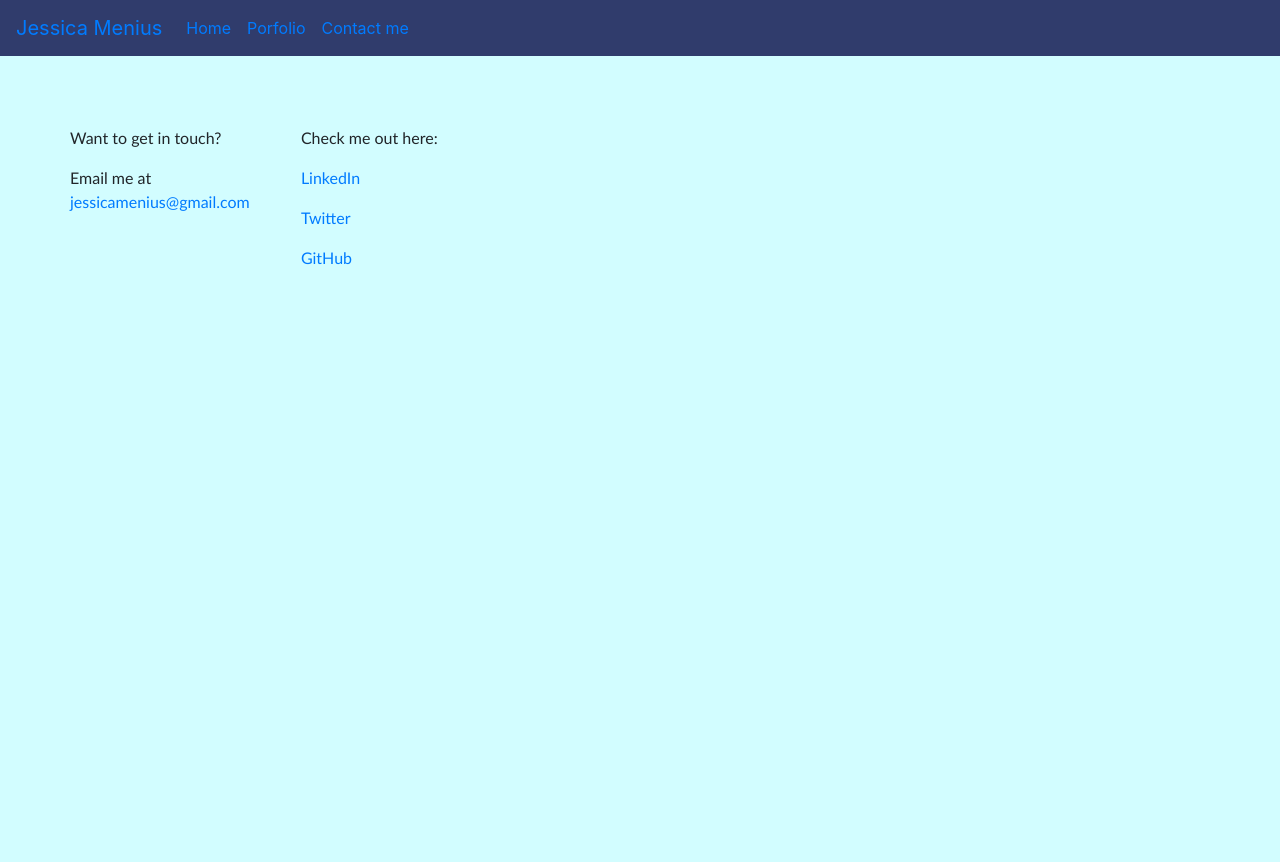
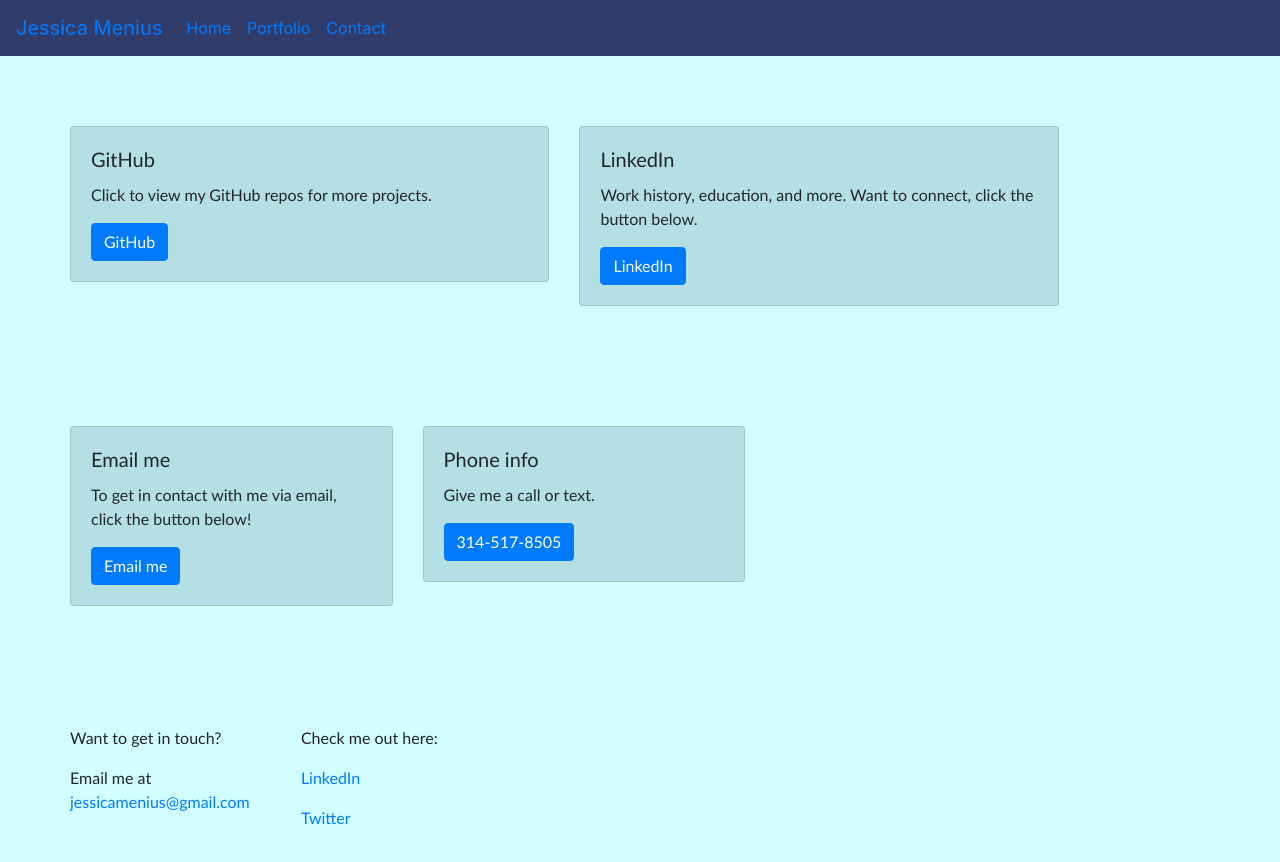
Before and after one commit to jessicamenius/08-Project-1-Homework-Professional-Materials, a plain HTML site: page contact.html in a window 1280 px wide. Before the commit the page ends 800 px from the top, so only its background shows below. Drawn offline with nearby package versions, Linux system fonts and the light colour scheme.

Commit message:
adding contact info

```diff
--- a/contact.html
+++ b/contact.html
@@ -21,27 +21,107 @@
         class="navbar-toggler"
         type="button"
         data-toggle="collapse"
-        data-target="#navbarNav"
-        aria-controls="navbarNav"
+        data-target="#navbarTogglerDemo02"
+        aria-controls="navbarTogglerDemo02"
         aria-expanded="false"
         aria-label="Toggle navigation"
       >
         <span class="navbar-toggler-icon"></span>
       </button>
-      <div class="collapse navbar-collapse" id="navbarNav">
-        <ul class="navbar-nav">
+
+      <div class="collapse navbar-collapse" id="navbarTogglerDemo02">
+        <ul class="navbar-nav mr-auto mt-2 mt-lg-0">
           <li class="nav-item active">
-            <a class="nav-link" href="index.html">Home </a>
+            <a class="nav-link" href="index.html"
+              >Home <span class="sr-only">(current)</span></a
+            >
           </li>
           <li class="nav-item">
-            <a class="nav-link" href="portfolio.html">Porfolio</a>
+            <a class="nav-link" href="portfolio.html">Portfolio</a>
           </li>
           <li class="nav-item">
-            <a class="nav-link" href="contact.html">Contact me</a>
+            <a
+              class="nav-link"
+              href="contact.html"
+              tabindex="-1"
+              aria-disabled="false"
+              >Contact</a
+            >
           </li>
         </ul>
       </div>
     </nav>
+
+    <!-- cards -->
+
+    <div class="container">
+      <div class="row">
+        <div class="col-sm-6">
+          <div class="card">
+            <div class="card-body">
+              <h5 class="card-title">GitHub</h5>
+              <p class="card-text">
+                Click to view my GitHub repos for more projects.
+              </p>
+              <a
+                href="https://github.com/jessicamenius"
+                target="_blank"
+                class="btn btn-primary"
+                >GitHub</a
+              >
+            </div>
+          </div>
+        </div>
+        <div class="col-sm-6">
+          <div class="card">
+            <div class="card-body">
+              <h5 class="card-title">LinkedIn</h5>
+              <p class="card-text">
+                Work history, education, and more. Want to connect, click the
+                button below.
+              </p>
+              <a
+                href="https://www.linkedin.com/in/jessicamenius/"
+                target="_blank"
+                class="btn btn-primary"
+                >LinkedIn</a
+              >
+            </div>
+          </div>
+        </div>
+      </div>
+    </div>
+
+    <div class="container">
+      <div class="row">
+        <div class="col-sm-6">
+          <div class="card">
+            <div class="card-body">
+              <h5 class="card-title">Email me</h5>
+              <p class="card-text">
+                To get in contact with me via email, click the button below!
+              </p>
+              <a href="mailto:jessicamenius@gmail.com" class="btn btn-primary"
+                >Email me</a
+              >
+            </div>
+          </div>
+        </div>
+        <div class="col-sm-6">
+          <div class="card">
+            <div class="card-body">
+              <h5 class="card-title">Phone info</h5>
+              <p class="card-text">
+                Give me a call or text.
+              </p>
+              <a href="tel:123-456-7890" class="btn btn-primary"
+                >314-517-8505</a
+              >
+            </div>
+          </div>
+        </div>
+      </div>
+    </div>
 
     <main>
       <div class="container">
@@ -67,11 +147,6 @@
             <p>
               <a href="https://twitter.com/jmonkey1283" target="_blank"
                 >Twitter</a
-              >
-            </p>
-            <p>
-              <a href="https://github.com/jessicamenius" target="_blank"
-                >GitHub</a
               >
             </p>
           </section>
--- a/style.css
+++ b/style.css
@@ -4,6 +4,11 @@ body {
 }
 
 .navbar {
+  background-color: #303c6c;
+  color: #b4dfe5;
+}
+
+.navbar-toggler {
   background-color: #303c6c;
   color: #b4dfe5;
 }
```
Also changed, not shown: index.html (+22 -18 lines), jmenius.html (+16 -6 lines), portfolio.html (+15 -6 lines), testnav.html (+8 -19 lines).
